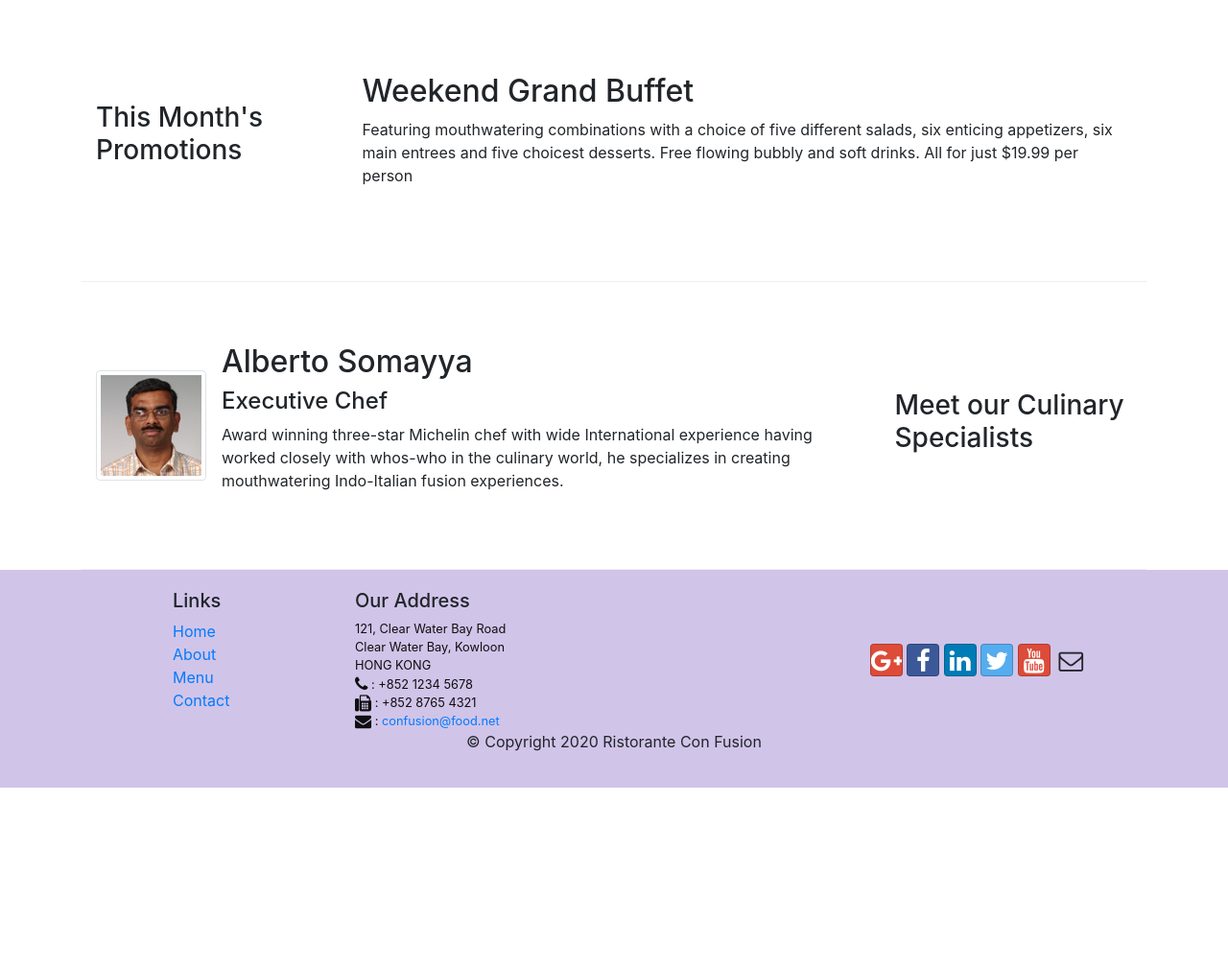
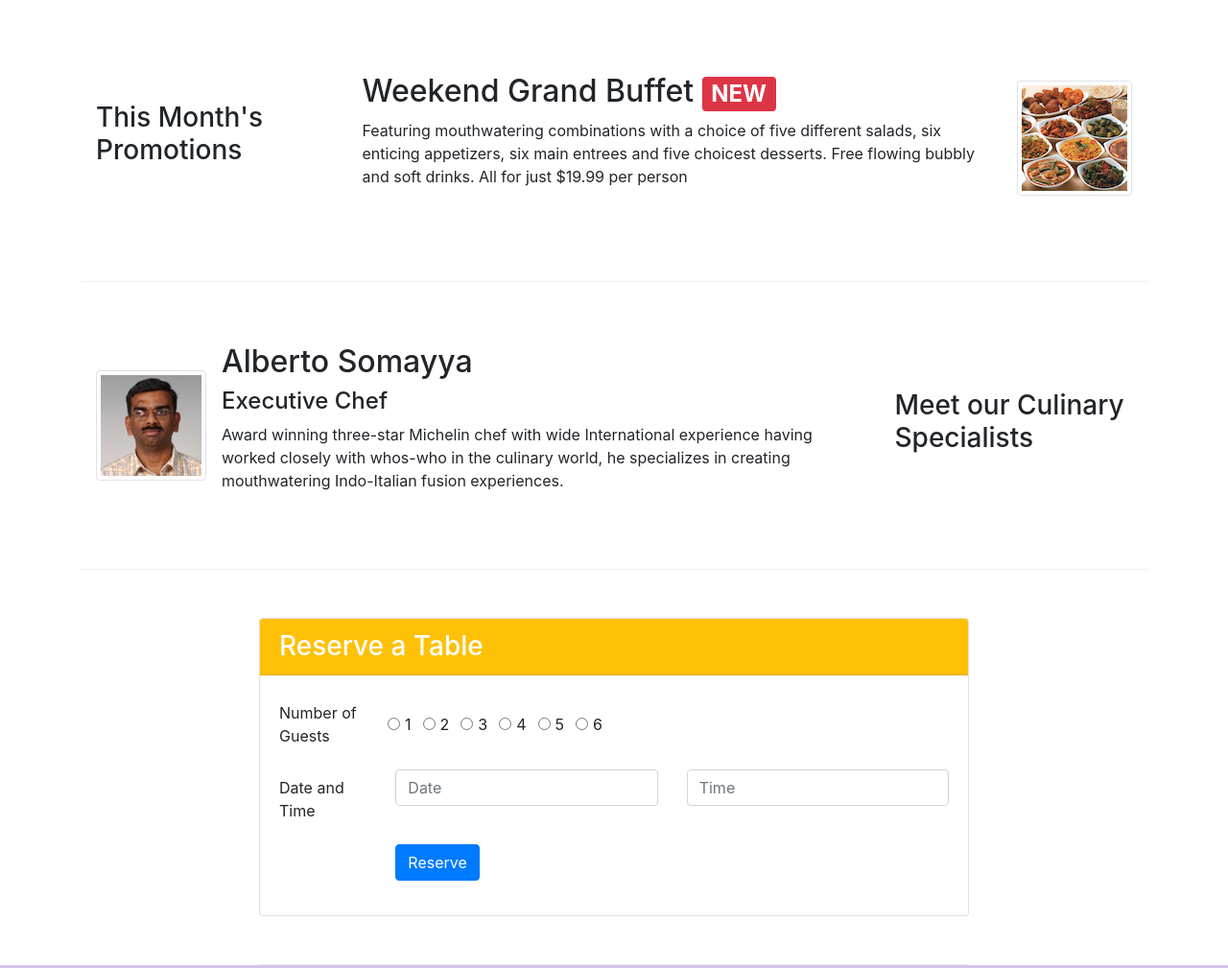
Before and after one commit to khatrisuneel96/Bootstrap4, a website: page index.html in a window 1280 px wide. Shown: the part 640-1649 px from the top of the page at 96% size. Before the commit the page ends 1461 px from the top, so only its background shows below. Drawn offline with nearby package versions, Linux system fonts and the light colour scheme.

Commit message:
Assignment 2

```diff
--- a/css/style.css
+++ b/css/style.css
@@ -37,3 +37,8 @@ body {
 .navbar-dark {
     background-color: #512DA8;
 }
+
+#rButton {
+    cursor: pointer;
+    text-decoration: none;
+}
--- a/index.html
+++ b/index.html
@@ -22,7 +22,7 @@
                 <span class="navbar-toggler-icon"></span>
             </button>
 
-            <a class="navbar-brand" href="#"><img src="img/logo.png" height="30px" width="41px"></a>
+            <a class="navbar-brand mr-auto" href="#"><img src="img/logo.png" height="30px" width="41px"></a>
 
             <div class="collapse navbar-collapse" id="Navbar">
                 <ul class="navbar-nav mr-auto">
@@ -42,8 +42,12 @@
                     <h1>Ristorante con Fusion</h1>
                     <p>We take inspiration from the World's best cuisines, and create a unique fusion experience. Our lipsmacking creations will tickle your culinary senses!</p>
                 </div>
-                <div class="col-12 col-sm align-self-center">
+
+                <div class="col-12 col-sm-3 align-self-center">
                     <img src="img/logo.png" class="image-fluid">
+                </div>
+                <div class="col-12 col-sm-3 align-self-center">
+                    <a id="rButton" href="#reserveTable"><button class="btn btn-lg btn-block btn-warning" type="button">Reserve Table</button></a>
                 </div>
             </div>
         </div>
@@ -58,8 +62,8 @@
                 <div class="media">
                     <img class="d-flex mr-3 img-thumbnail align-self-center" src="img/uthappizza.png" alt="uthappizza">
                     <div class="media-body">
-                        <h2 class="mt-0">Uthappizza</h2>
-                        <p>A unique combination of Indian Uthappam (pancake) and Italian pizza, topped with Cerignola olives, ripe vine cherry tomatoes, Vidalia onion, Guntur chillies and Buffalo Paneer.</p>
+                        <h2 class="mt-0 media-heading">Uthappizza <span class="badge badge-danger">HOT</span> <span class="badge badge-pill badge-secondary">$4.99</span></h2>
+                        <p class="d-none d-sm-block">A unique combination of Indian Uthappam (pancake) and Italian pizza, topped with Cerignola olives, ripe vine cherry tomatoes, Vidalia onion, Guntur chillies and Buffalo Paneer.</p>
                     </div>
                 </div>
             </div>
@@ -71,8 +75,13 @@
                 <h3>This Month's Promotions</h3>
             </div>
             <div class="col-12 col-sm col-md">
-                <h2>Weekend Grand Buffet</h2>
-                <p>Featuring mouthwatering combinations with a choice of five different salads, six enticing appetizers, six main entrees and five choicest desserts. Free flowing bubbly and soft drinks. All for just $19.99 per person </p>
+                <div class="media">
+                    <div class="media-body">
+                        <h2>Weekend Grand Buffet <span class="badge badge-danger">NEW</span></h2>
+                        <p class="d-none d-sm-block">Featuring mouthwatering combinations with a choice of five different salads, six enticing appetizers, six main entrees and five choicest desserts. Free flowing bubbly and soft drinks. All for just $19.99 per person </p>
+                    </div>
+                    <img class="d-flex ml-3 img-thumbnail align-self-center" src="img/buffet.png" alt="buffet">
+                </div>
             </div>
         </div>
 
@@ -86,8 +95,59 @@
                     <div class="media-body">
                         <h2 class="mt-0">Alberto Somayya</h2>
                         <h4>Executive Chef</h4>
-                        <p>Award winning three-star Michelin chef with wide International experience having worked closely with whos-who in the culinary world, he specializes in creating mouthwatering Indo-Italian fusion experiences. </p>
+                        <p class="d-none d-sm-block">Award winning three-star Michelin chef with wide International experience having worked closely with whos-who in the culinary world, he specializes in creating mouthwatering Indo-Italian fusion experiences. </p>
                     </div>
+                </div>
+            </div>
+        </div>
+
+        <div class="col-12 col-sm-8 row-content justify-content-md-center">
+            <div class="card">
+                <h3 class="card-header bg-warning text-white">Reserve a Table</h3>
+                <div class="card-body">
+                    <form id="reserveTable">
+                        <div class="form-group form-row">
+                            <label for="guestnumber" class="col-12 col-md-2 col-form-label">Number of Guests</label>
+                            <div class="form-check form-check-inline">
+                                <input class="form-check-input" type="radio" name="guestnumber" id="number1" >
+                                <label class="form-check-label" for="number1">1</label>
+                              </div>
+                              <div class="form-check form-check-inline">
+                                <input class="form-check-input" type="radio" name="guestnumber" id="number2" >
+                                <label class="form-check-label" for="number2">2</label>
+                              </div>
+                              <div class="form-check form-check-inline">
+                                <input class="form-check-input" type="radio" name="guestnumber" id="number3" >
+                                <label class="form-check-label" for="number3">3</label>
+                              </div>
+                              <div class="form-check form-check-inline">
+                                <input class="form-check-input" type="radio" name="guestnumber" id="number4" >
+                                <label class="form-check-label" for="number4">4</label>
+                              </div>
+                              <div class="form-check form-check-inline">
+                                <input class="form-check-input" type="radio" name="guestnumber" id="number5" >
+                                <label class="form-check-label" for="number5">5</label>
+                              </div>
+                              <div class="form-check form-check-inline">
+                                <input class="form-check-input" type="radio" name="guestnumber" id="number6" >
+                                <label class="form-check-label" for="number6">6</label>
+                              </div>
+                        </div>
+                        <div class="form-group row">
+                            <label for="date-time" class="col-12 col-md-2 col-form-label">Date and Time</label>
+                            <div class="col-12 col-md-5">
+                                <input type="datetime" class="form-control" id="date"  placeholder="Date">
+                            </div>
+                            <div class="col-12 col-md-5">
+                                <input type="datetime" class="form-control" id="time" placeholder="Time">
+                            </div>
+                        </div>
+                        <div class="form-group row">
+                            <div class="offset-md-2 col-md-10">
+                                <button type="submit" class="btn btn-primary">Reserve</button>
+                            </div>
+                        </div>
+                    </form>
                 </div>
             </div>
         </div>
```
